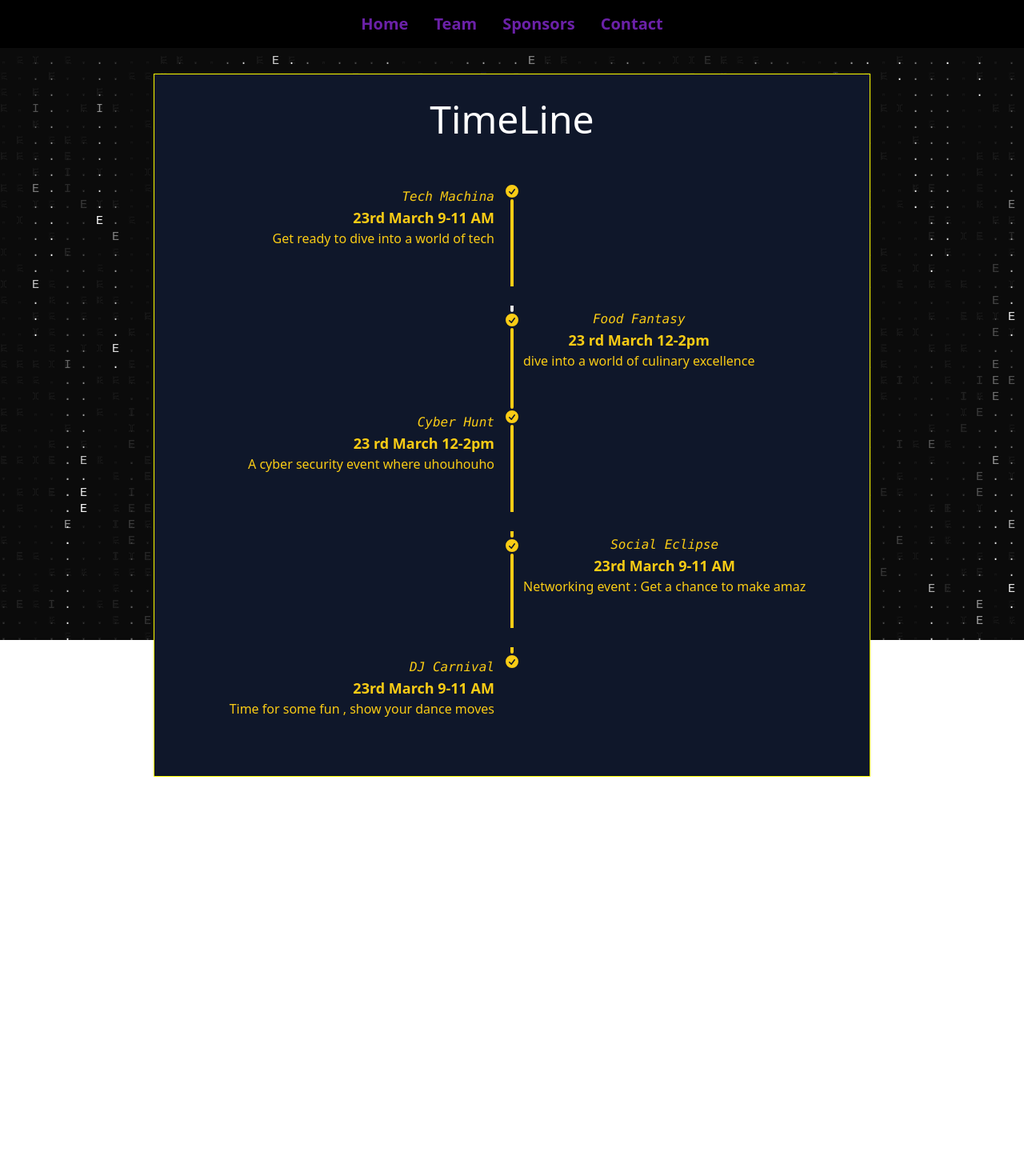
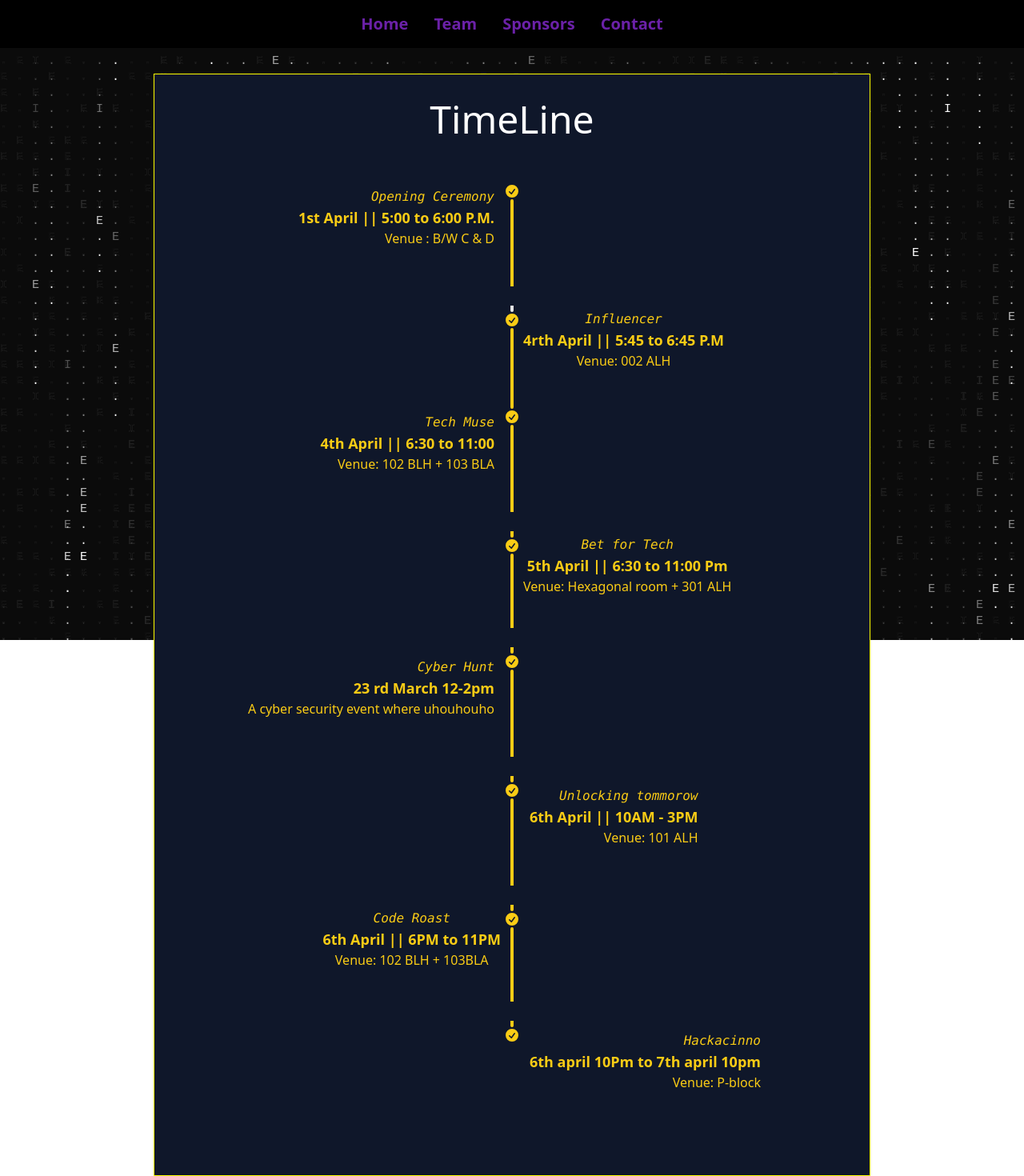
Before and after one commit to c-o-d-e-y-o-d-a/triverse-ieee-bu, a React (Vite) app in the folder triverse/: page /timeline in a window 1280 px wide. Shown: the top 1470 px of the page at 80% size. Before the commit the page ends 1147 px from the top, so only its background shows below. Built offline with nearby package versions, Linux system fonts and the light colour scheme.

Commit message:
updated timeline

```diff
--- a/triverse/src/Components/EventCard.jsx
+++ b/triverse/src/Components/EventCard.jsx
@@ -8,7 +8,7 @@ const EventCard = ({imageSrc ,title,desc,regLink}) => {
       <div className='card-body text-white overflow-y-scroll'>
 
         <p className="card-sub-title  text-2xl">{title}</p>
-        <p className="card-info hide-scrollbar overflow-scroll ">{desc}</p>
+        <p className="card-info  ">{desc}</p>
         <button className='card-btn'><a href={regLink}>Register</a></button>
 
       </div>
--- a/triverse/src/Pages/Gallery.jsx
+++ b/triverse/src/Pages/Gallery.jsx
@@ -48,7 +48,7 @@ const gallery = () => {
     <>
     <div className='text-center grid grid-cols-1 justify-items-center align-items-center'>
       <h1 className='mb-16 md:text-6xl text-5xl text-white mt-10'>Our Previous <br/> Events</h1>
-      <div className=" image-gallery grid grid-cols-1 md:grid-cols-2 lg:grid-cols-2 gap-6 justify-items-center align-items-center gallery">
+      <div className=" image-gallery grid grid-cols-1 md:grid-cols-1 lg:grid-cols-2 gap-6 justify-items-center align-items-center gallery">
          {itemData.map((item) => (
           <GalleryCard imageSrc={item.img}/>
 
--- a/triverse/src/Pages/Timeline.jsx
+++ b/triverse/src/Pages/Timeline.jsx
@@ -8,7 +8,7 @@ const Timeline = () => {
     <>
     <div className='text-center  w-full h-screen lg:h-full grid grid-rows-1  align-middle justify-center mb-40'>
 
-        <div className='timelineBox md:my-8 md:mb-4 md:bg-slate-900  md:pt-4 pt-8  w-90'>
+        <div className='timelineBox md:my-8 md:mb-4 md:bg-slate-900  md:pt-4 pt-8 pb-8  w-90'>
           <h1 className='text-5xl mb-12 text-white mt-4'>TimeLine</h1>
       <ul className="timeline timeline-snap-icon max-md:timeline-compact timeline-vertical text-yellow-400">
 
@@ -18,9 +18,9 @@ const Timeline = () => {
       <svg xmlns="http://www.w3.org/2000/svg" viewBox="0 0 20 20" fill="currentColor" className="h-5 w-5"><path fillRule="evenodd" d="M10 18a8 8 0 100-16 8 8 0 000 16zm3.857-9.809a.75.75 0 00-1.214-.882l-3.483 4.79-1.88-1.88a.75.75 0 10-1.06 1.061l2.5 2.5a.75.75 0 001.137-.089l4-5.5z" clipRule="evenodd" /></svg>
     </div>
     <div className="timeline-start md:text-end mb-10 p-2 rounded-xl ">
-      <time className="font-mono italic">Tech Machina</time>
-      <div className="text-lg font-black">23rd March 9-11 AM</div>
-      Get ready to dive into a world of tech
+      <time className="font-mono italic">Opening Ceremony</time>
+      <div className="text-lg font-black">1st April || 5:00 to 6:00 P.M.</div>
+      Venue : B/W C & D
     </div>
     <hr className='bg-yellow-400'/>
   </li>
@@ -33,10 +33,34 @@ const Timeline = () => {
       <svg xmlns="http://www.w3.org/2000/svg" viewBox="0 0 20 20" fill="currentColor" className="h-5 w-5"><path fillRule="evenodd" d="M10 18a8 8 0 100-16 8 8 0 000 16zm3.857-9.809a.75.75 0 00-1.214-.882l-3.483 4.79-1.88-1.88a.75.75 0 10-1.06 1.061l2.5 2.5a.75.75 0 001.137-.089l4-5.5z" clipRule="evenodd" /></svg>
     </div>
     <div className=" timeline-end mb-10 rounded-xl ">
-      <time className="font-mono italic">Food Fantasy</time>
-      <div className="text-lg font-black">23 rd March 12-2pm</div>
- dive into a world of culinary excellence    </div>
+      <time className="font-mono italic">Influencer</time>
+      <div className="text-lg font-black">4rth April || 5:45 to 6:45 P.M</div>
+ Venue: 002 ALH    </div>
     <hr className='bg-yellow-400' />
+  </li>
+  <li className='mb-6  '>
+    <hr className='bg-yellow-400'/>
+
+
+    <div className="timeline-middle  ">
+      <svg xmlns="http://www.w3.org/2000/svg" viewBox="0 0 20 20" fill="currentColor" className="h-5 w-5"><path fillRule="evenodd" d="M10 18a8 8 0 100-16 8 8 0 000 16zm3.857-9.809a.75.75 0 00-1.214-.882l-3.483 4.79-1.88-1.88a.75.75 0 10-1.06 1.061l2.5 2.5a.75.75 0 001.137-.089l4-5.5z" clipRule="evenodd" /></svg>
+    </div>
+    <div className=" timeline-start md:text-end mb-10 p-2 rounded-xl ">
+      <time className="font-mono italic">Tech Muse</time>
+      <div className="text-lg font-black ">4th April || 6:30 to 11:00</div>
+Venue: 102 BLH + 103 BLA   </div>
+    <hr className='bg-yellow-400'/>
+  </li>
+  <li className='mb-6'>
+    <hr className='bg-yellow-400'/>
+    <div className="timeline-middle">
+      <svg xmlns="http://www.w3.org/2000/svg" viewBox="0 0 20 20" fill="currentColor" className="h-5 w-5"><path fillRule="evenodd" d="M10 18a8 8 0 100-16 8 8 0 000 16zm3.857-9.809a.75.75 0 00-1.214-.882l-3.483 4.79-1.88-1.88a.75.75 0 10-1.06 1.061l2.5 2.5a.75.75 0 001.137-.089l4-5.5z" clipRule="evenodd" /></svg>
+    </div>
+    <div className=" timeline-end mb-10 rounded-xl   ">
+      <time className="font-mono italic">Bet for Tech</time>
+      <div className="text-lg font-black">5th April || 6:30 to 11:00 Pm</div>
+Venue: Hexagonal room + 301 ALH</div>
+    <hr className='bg-yellow-400'/>
   </li>
   <li className='mb-6  '>
     <hr className='bg-yellow-400'/>
@@ -51,15 +75,17 @@ const Timeline = () => {
 A cyber security event where uhouhouho   </div>
     <hr className='bg-yellow-400'/>
   </li>
-  <li className='mb-6'>
+  <li className='mb-6  '>
     <hr className='bg-yellow-400'/>
-    <div className="timeline-middle">
+
+
+    <div className="timeline-middle  ">
       <svg xmlns="http://www.w3.org/2000/svg" viewBox="0 0 20 20" fill="currentColor" className="h-5 w-5"><path fillRule="evenodd" d="M10 18a8 8 0 100-16 8 8 0 000 16zm3.857-9.809a.75.75 0 00-1.214-.882l-3.483 4.79-1.88-1.88a.75.75 0 10-1.06 1.061l2.5 2.5a.75.75 0 001.137-.089l4-5.5z" clipRule="evenodd" /></svg>
     </div>
-    <div className=" timeline-end mb-10 rounded-xl   ">
-      <time className="font-mono italic">Social Eclipse</time>
-      <div className="text-lg font-black">23rd March 9-11 AM</div>
-Networking event : Get a chance to make amaz </div>
+    <div className=" timeline-end md:text-end mb-10 p-2 rounded-xl ">
+      <time className="font-mono italic">Unlocking tommorow</time>
+      <div className="text-lg font-black ">6th April || 10AM - 3PM</div>
+Venue: 101 ALH </div>
     <hr className='bg-yellow-400'/>
   </li>
   <li className='mb-6'>
@@ -67,12 +93,25 @@ Networking event : Get a chance to make amaz </div>
     <div className="timeline-middle">
       <svg xmlns="http://www.w3.org/2000/svg" viewBox="0 0 20 20" fill="currentColor" className="h-5 w-5"><path fillRule="evenodd" d="M10 18a8 8 0 100-16 8 8 0 000 16zm3.857-9.809a.75.75 0 00-1.214-.882l-3.483 4.79-1.88-1.88a.75.75 0 10-1.06 1.061l2.5 2.5a.75.75 0 001.137-.089l4-5.5z" clipRule="evenodd" /></svg>
     </div>
-    <div className=" timeline-start md:text-end mb-10 rounded-xl  p-2 ">
-      <time className="font-mono italic">DJ Carnival</time>
-      <div className="text-lg font-black">23rd March 9-11 AM</div>
-      Time for some fun , show your dance moves
+    <div className=" timeline-start mb-10 rounded-xl   ">
+      <time className="font-mono italic">Code Roast</time>
+      <div className="text-lg font-black">6th April  || 6PM to 11PM</div>
+Venue: 102 BLH + 103BLA</div>
+    <hr className='bg-yellow-400'/>
+  </li>
+  <li className='mb-6'>
+    <hr className='bg-yellow-400'/>
+    <div className="timeline-middle">
+      <svg xmlns="http://www.w3.org/2000/svg" viewBox="0 0 20 20" fill="currentColor" className="h-5 w-5"><path fillRule="evenodd" d="M10 18a8 8 0 100-16 8 8 0 000 16zm3.857-9.809a.75.75 0 00-1.214-.882l-3.483 4.79-1.88-1.88a.75.75 0 10-1.06 1.061l2.5 2.5a.75.75 0 001.137-.089l4-5.5z" clipRule="evenodd" /></svg>
+    </div>
+    <div className=" timeline-end md:text-end mb-10 rounded-xl  p-2 ">
+      <time className="font-mono italic">Hackacinno</time>
+      <div className="text-lg font-black">6th april 10Pm to 7th april 10pm</div>
+      Venue: P-block
     </div>
   </li>
+
+
 </ul>
         </div>
     </div>
```
